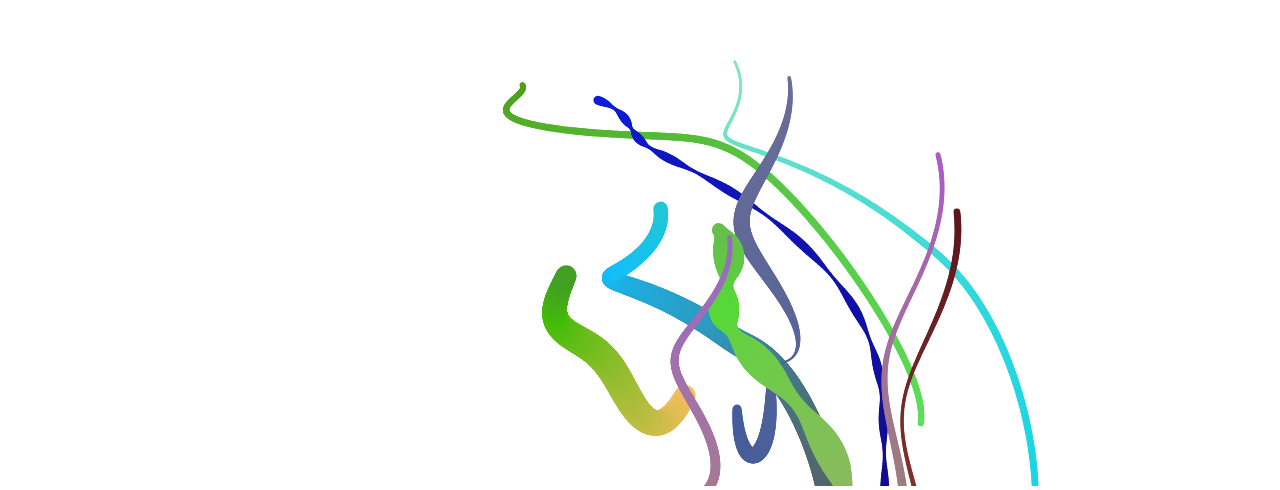
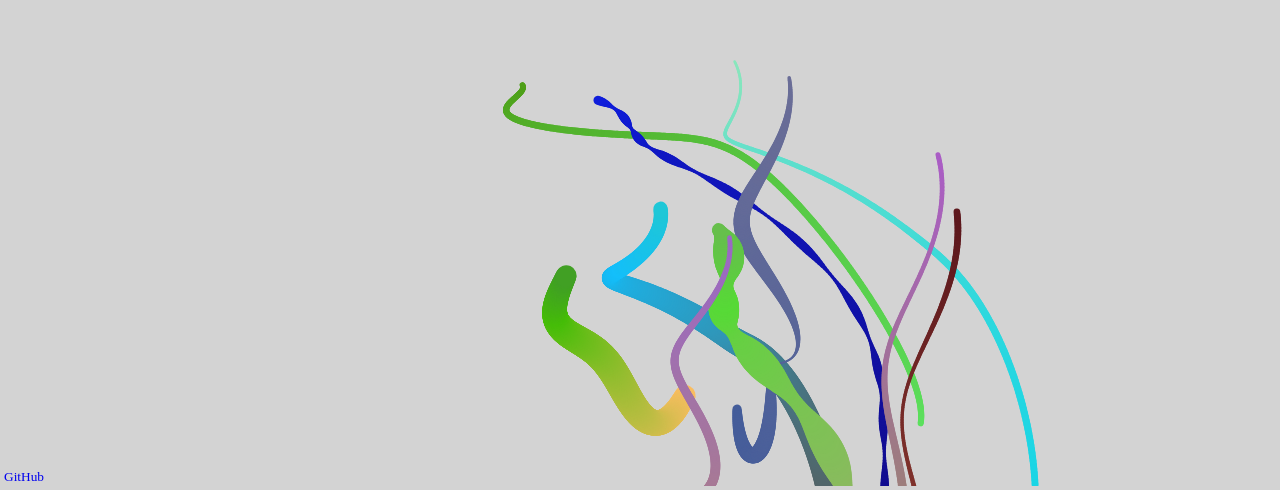
Before and after one commit to GniLudio/thependel, a website: page index.html in a window 1280 px wide. Shown: the part 314-804 px from the top of the page. Drawn offline with Linux system fonts and the light colour scheme.

Commit message:
Add footer with repository link

```diff
--- a/index.html
+++ b/index.html
@@ -6,8 +6,13 @@
     <meta property="og:image" content="https://github.com/GniLudio/thependel/blob/7574ffd30c277f9a7ed940929b0cfb4edef47cb8/preview.png?raw=true" />
 
 </head>
-<body style="margin: 0; overflow: hidden;">
+<body style="margin: 0; overflow: hidden; background-color: lightgray;">
     <canvas></canvas>
+    <footer style="position: absolute; left: 4px; bottom: 1px;">
+        <a href="https://github.com/GniLudio/thependel" style="text-decoration: none;">
+            <small>GitHub</small>
+        </a>
+    </footer>
     <script src="build/utils.js"></script>
     <script src="build/pendulum.js"></script>
     <script src="build/index.js"></script>
```
